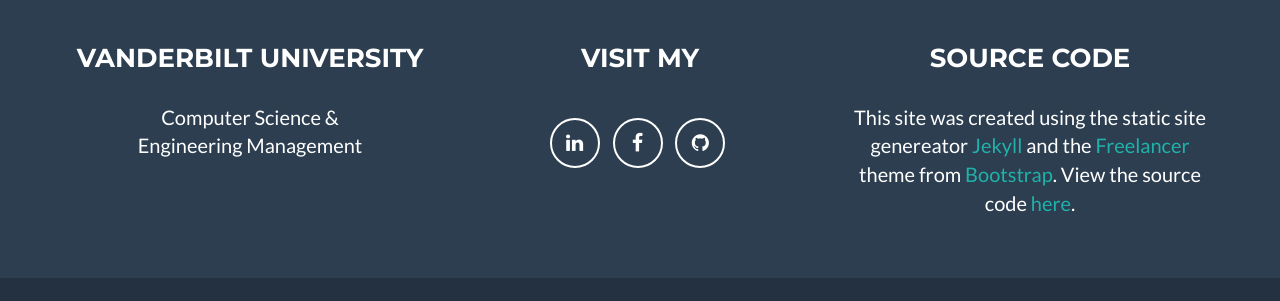
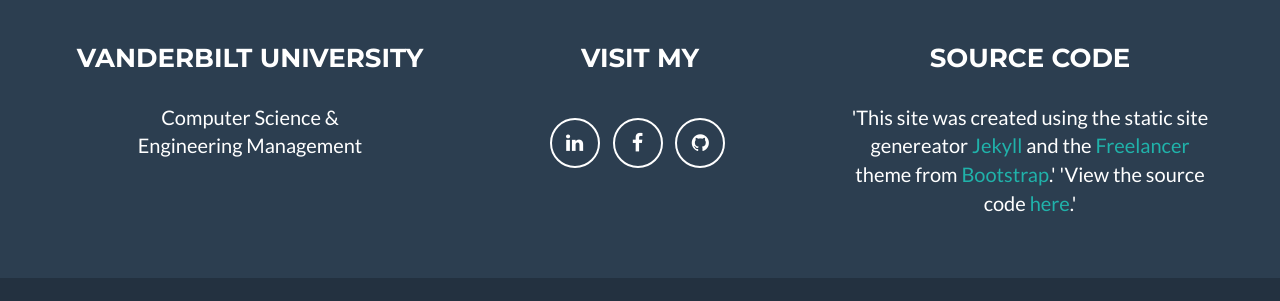
Before and after one commit to danielchines/danielchines.github.io, a Jekyll site: the page built from index.html, in a window 1280 px wide and 900 px high, scrolled down 2430 px. Shown: the part 551-852 px from the top of the window. Built offline with Jekyll 4.4.1, drawn with Linux system fonts in a browser that asks for light colours.

Commit message:
Update _config.yml

```diff
--- a/_config.yml
+++ b/_config.yml
@@ -48,10 +48,10 @@ address:
 
 # Credits content
 credits: >
-  This site was created using the
+  'This site was created using the
   static site genereator <a href="https://jekyllrb.com/">Jekyll</a> and
-  the <a href="https://startbootstrap.com/template-overviews/freelancer/">Freelancer</a> theme from <a href="http://startbootstrap.com">Bootstrap</a>.
-  View the source code <a href="https://github.com/danielchines/danielchines.github.io">here</a>.
+  the <a href="https://startbootstrap.com/template-overviews/freelancer/">Freelancer</a> theme from <a href="http://startbootstrap.com">Bootstrap</a>.'
+  'View the source code <a href="https://github.com/danielchines/danielchines.github.io">here</a>.'
 
 # Build settings
 markdown: kramdown
```
